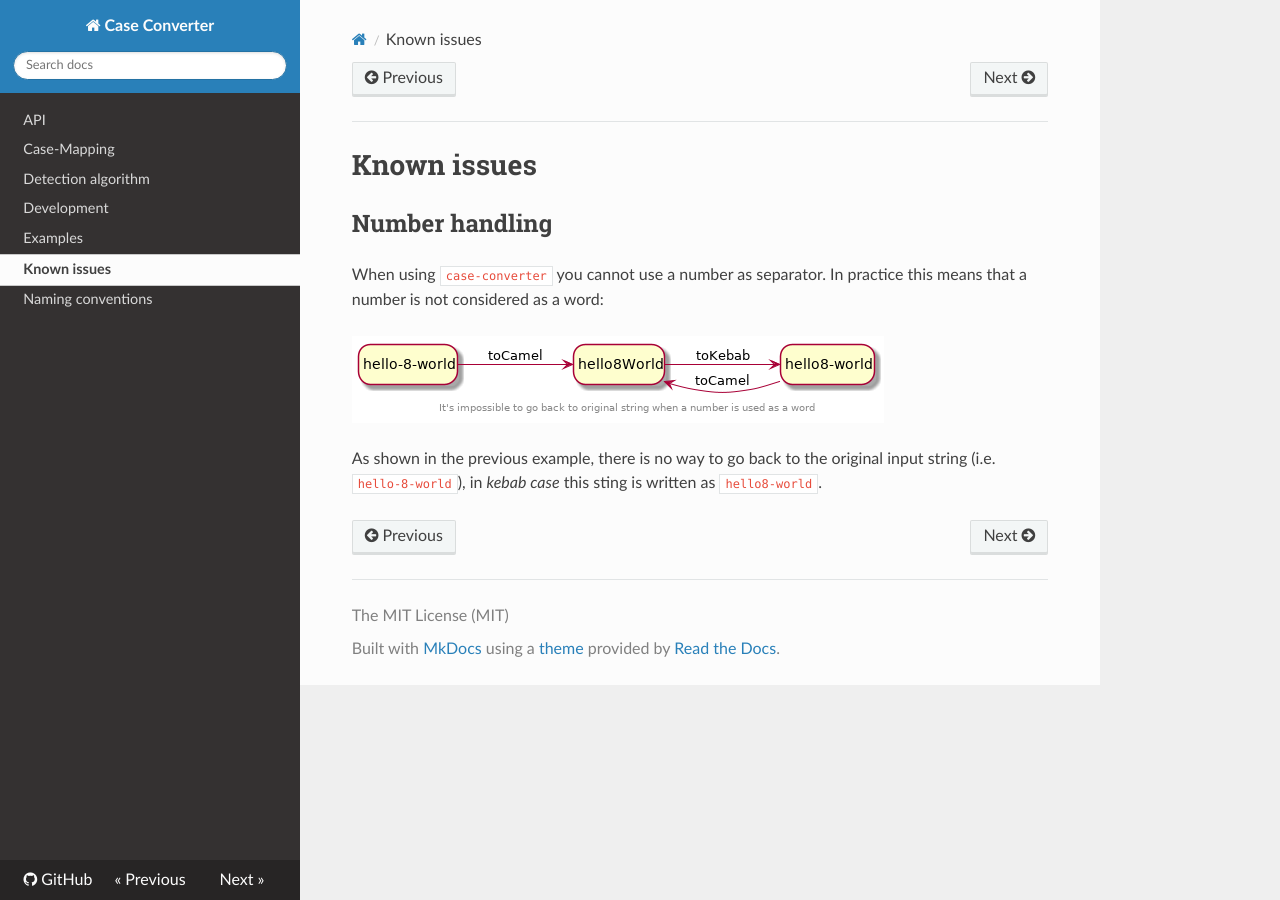
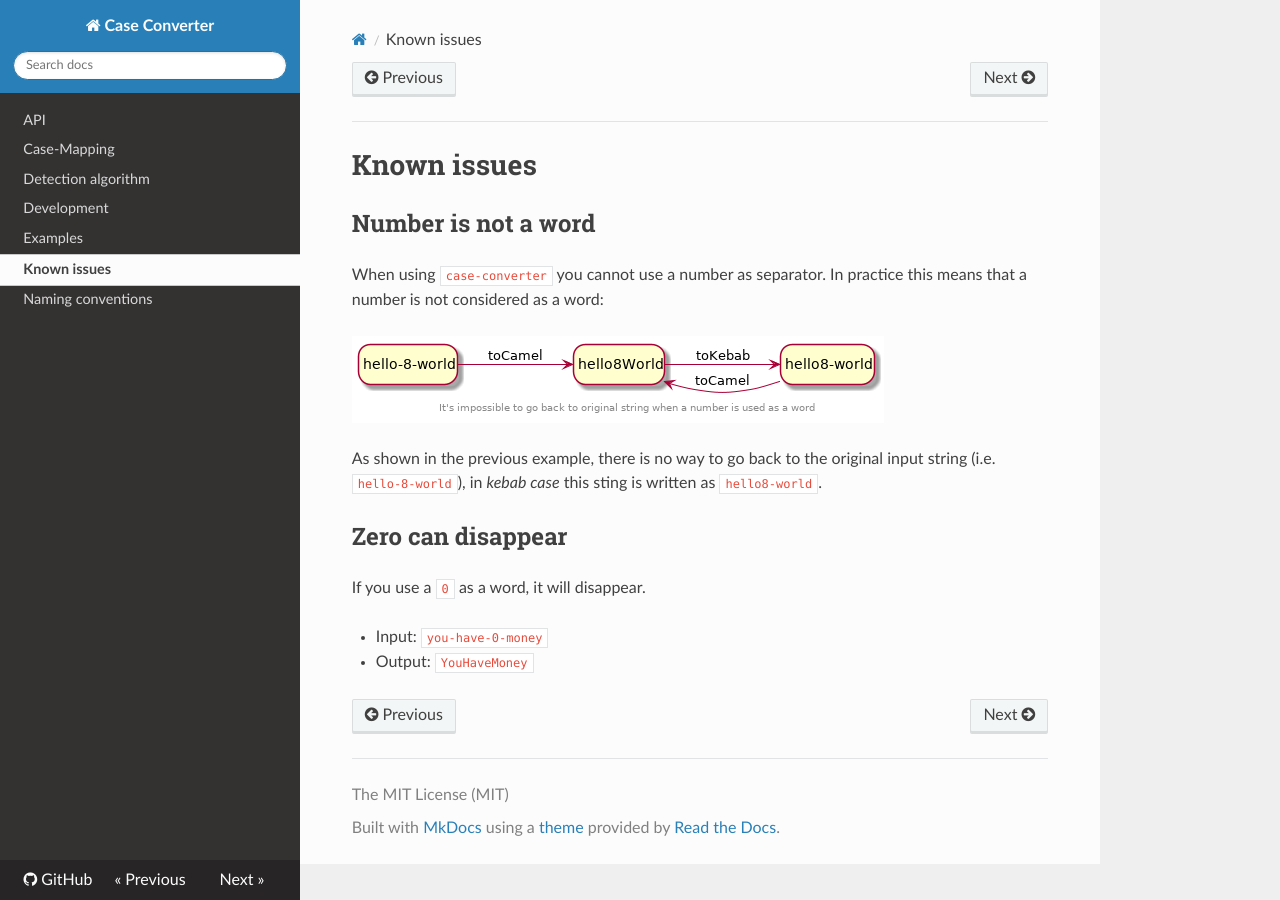
Before and after one commit to jawira/case-converter, an MkDocs documentation site: the page built from docs/known-issues.md, in a window 1280 px wide. Built offline with MkDocs 1.6.1, drawn with Linux system fonts in a browser that asks for light colours; nearby versions of some CDN libraries.

Commit message:
Update doc #38

```diff
--- a/docs/known-issues.md
+++ b/docs/known-issues.md
@@ -1,8 +1,8 @@
 Known issues
 ============
 
-Number handling
----------------
+Number is not a word
+--------------------
 
 When using `case-converter` you cannot use a number as separator. In practice
 this means that a number is not considered as a word:
@@ -12,3 +12,11 @@ this means that a number is not considered as a word:
 As shown in the previous example, there is no way to go back to the original
 input string (i.e. `hello-8-world`), in _kebab case_ this sting is written as
 `hello8-world`.
+
+Zero can disappear
+------------------
+
+If you use a `0` as a word, it will disappear.
+
+- Input: `you-have-0-money`
+- Output: `YouHaveMoney`
```
